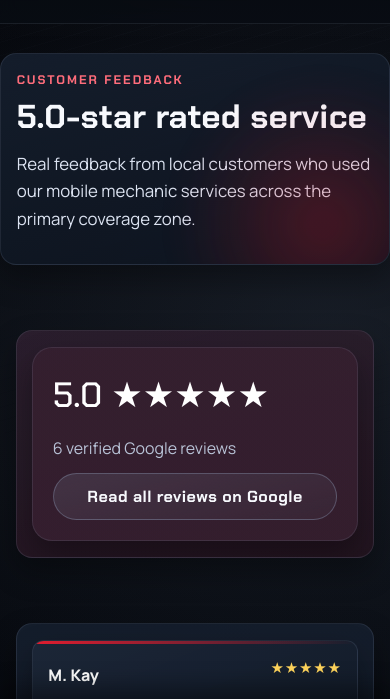
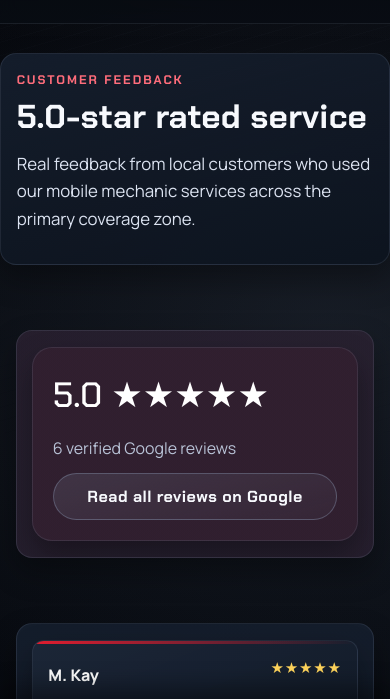
Before and after one commit to LasVegas98/sk-motor-services-website, a plain HTML site: page reviews.html in a window 390 px wide. Shown: the part 88-787 px from the top of the page. Drawn offline with Linux system fonts and the light colour scheme.

Commit message:
Adjust mobile panel glow treatments

```diff
--- a/assets/css/styles.css
+++ b/assets/css/styles.css
@@ -1410,6 +1410,29 @@ body[data-page="services"] .service-card {
     opacity: 0.64;
   }
 
+  .service-assurances-shell::after,
+  .reviews-hero-shell::after,
+  .contact-hero-shell::after {
+    display: none;
+  }
+
+  .rating-summary-shell {
+    background:
+      linear-gradient(0deg, rgba(225, 29, 47, 0.08), rgba(225, 29, 47, 0.08)),
+      linear-gradient(0deg, rgba(23, 33, 49, 0.84), rgba(23, 33, 49, 0.84));
+  }
+
+  .rating-summary {
+    background:
+      linear-gradient(0deg, rgba(225, 29, 47, 0.12), rgba(225, 29, 47, 0.12)),
+      linear-gradient(0deg, rgba(22, 32, 48, 0.86), rgba(22, 32, 48, 0.86));
+  }
+
+  .rating-summary-shell::after,
+  .rating-summary::after {
+    display: none;
+  }
+
   .coverage-map-home {
     height: 330px;
   }
--- a/reviews.html
+++ b/reviews.html
@@ -70,7 +70,7 @@
 
   <main id="main-content" class="page-shell">
     <section class="page-hero section">
-      <div class="container section-shell content-rail" data-reveal data-reveal-style="slide-left">
+      <div class="container section-shell content-rail reviews-hero-shell" data-reveal data-reveal-style="slide-left">
         <p class="kicker">Customer feedback</p>
         <h1>5.0-star rated service</h1>
         <p class="lead">
```
Also changed, not shown: contact.html (+1 -1 lines), services.html (+1 -1 lines).
